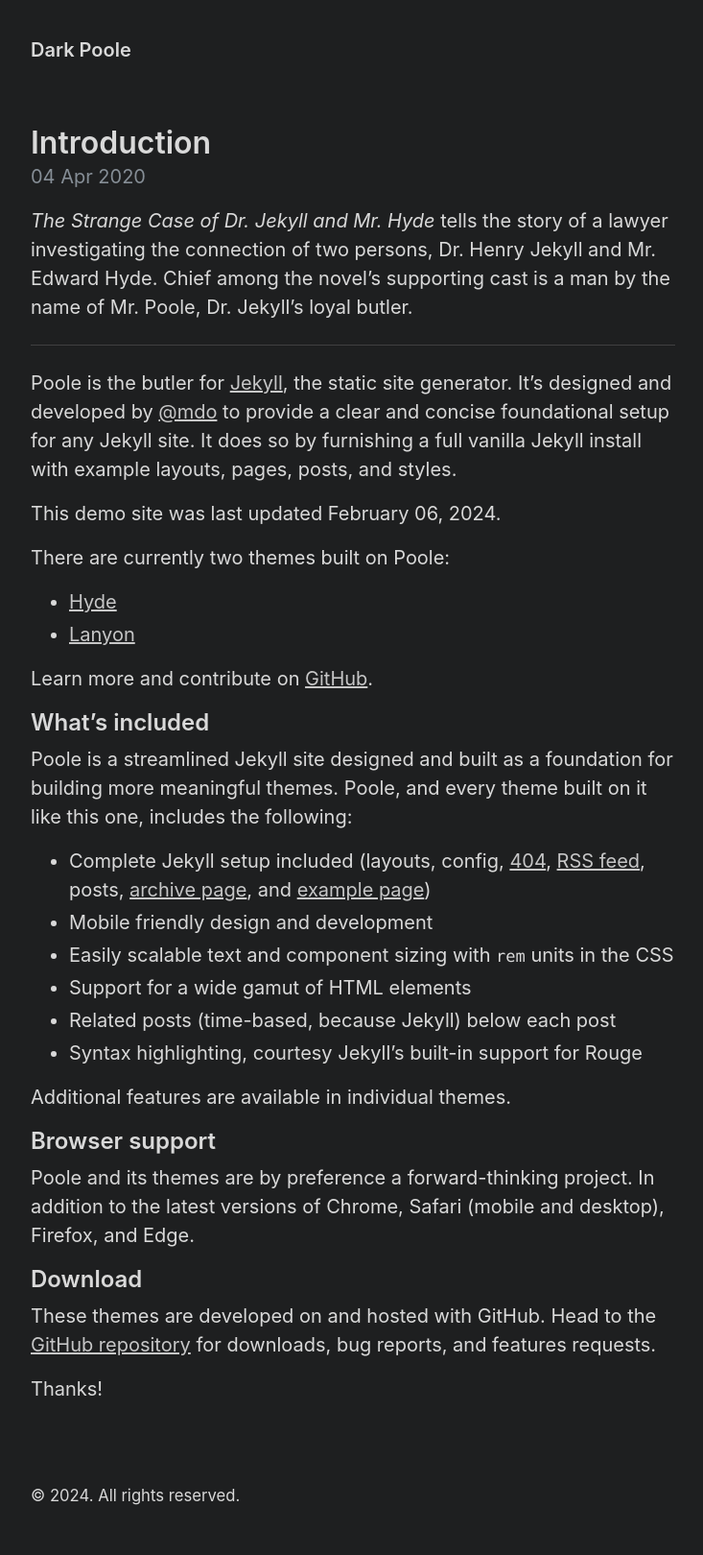
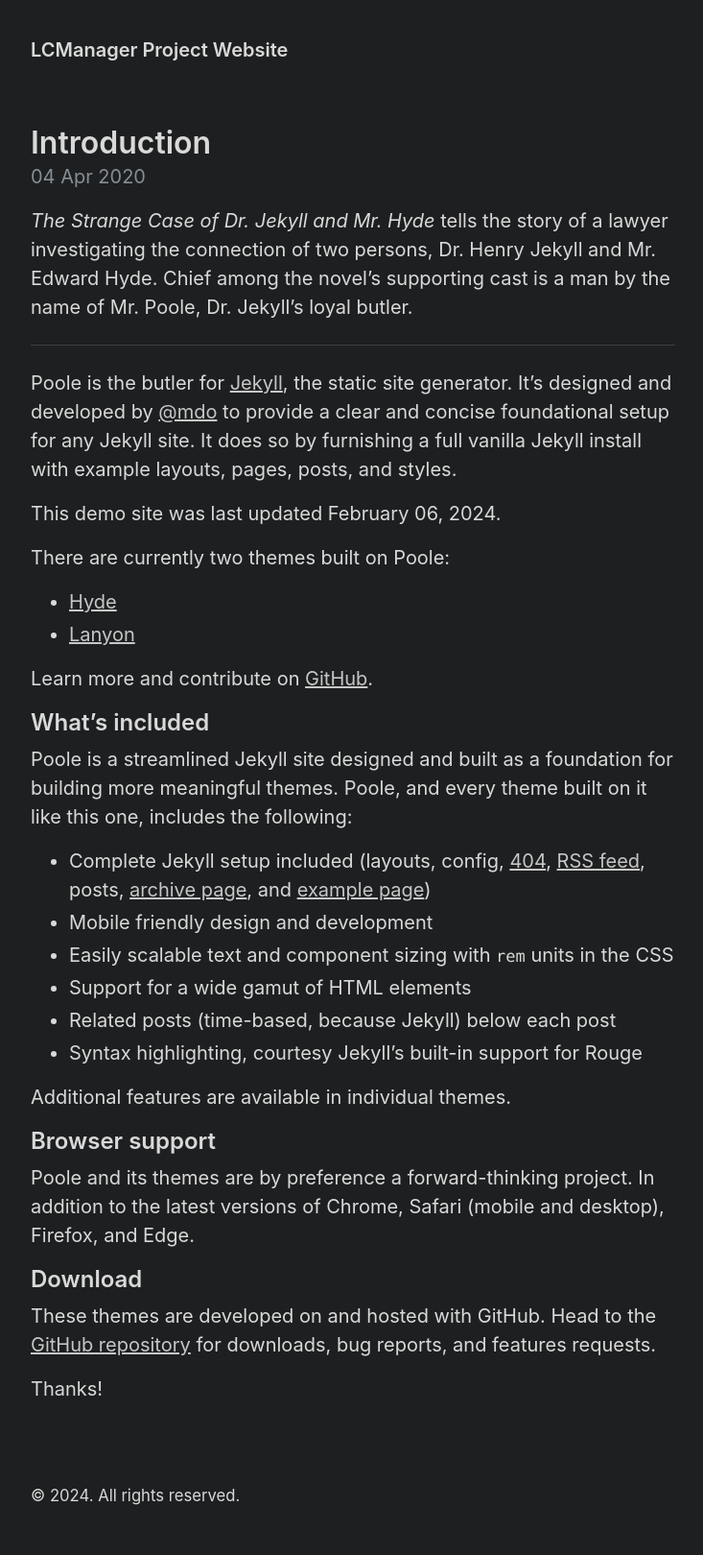
Before and after one commit to csibman27/csibman27.github.io, a Jekyll site: the page built from index.html, in a window 1280 px wide. Shown: the whole page at 96% size, without its empty margins (272-1005 px from the left). Built offline with Jekyll 4.4.1, drawn with Linux system fonts in a browser that asks for light colours; the list of posts is cut into pages by our own code.

Commit message:
website name

```diff
--- a/_config.yml
+++ b/_config.yml
@@ -1,6 +1,6 @@
 # Setup
-title: Dark Poole
-url: https://getpoole.com
+title: LCManager Project Website
+url: https://
 paginate: 1
 baseurl: ""
 permalink: pretty
```
